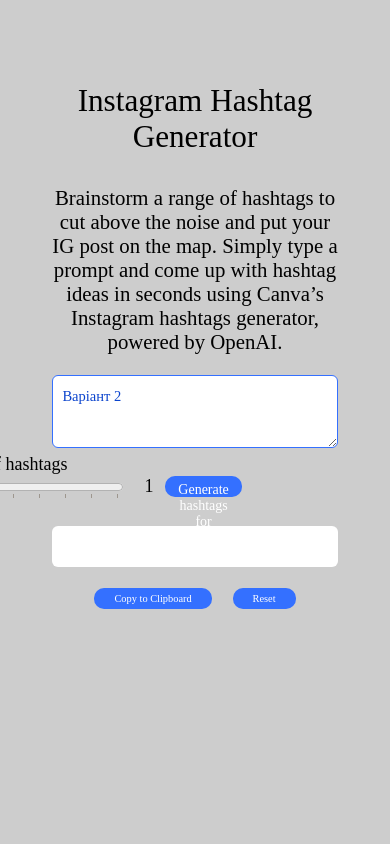
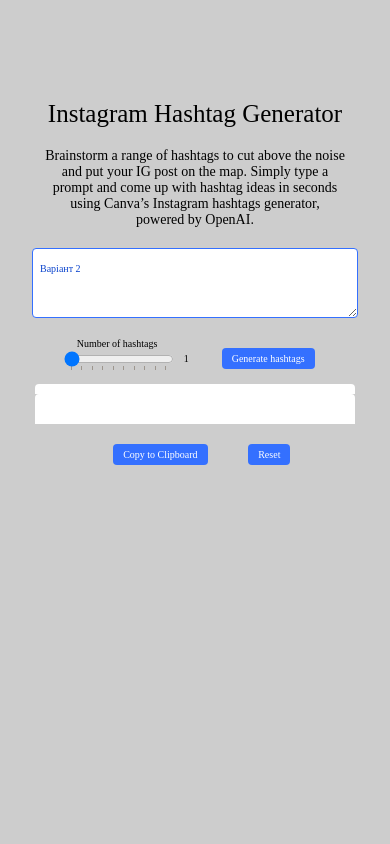
Before and after one commit to pylypchukroman/smart_hashtag_generator, a React (Create React App) app in the folder hashtag_generator/: page / in a window 390 px wide. Shown: the top 844 px of the page. Built offline with nearby package versions, Linux system fonts and the light colour scheme.

Commit message:
added styles for mobile

```diff
--- a/hashtag_generator/src/App.module.scss
+++ b/hashtag_generator/src/App.module.scss
@@ -2,10 +2,13 @@
 @use 'src/styles/varibles';
 
 .app {
-  @include mixins.size('padding-right', 50, 300);
-  @include mixins.size('padding-left', 50, 300);
-  @include mixins.size('padding-top', 80, 120);
-  @include mixins.size('padding-bottom', 100, 150);
+  @include mixins.size('padding-right', 10, 20);
+  @include mixins.size('padding-left', 10, 20);
+  @include mixins.size('padding-top', 100, 120);
+  @include mixins.size('padding-bottom', 20, 150);
   background-color: varibles.$silver;
   height: 100vh;
+  display: flex;
+  align-items: center;
+  flex-direction: column;
 }
--- a/hashtag_generator/src/components/Hashtag/Hashtag.module.scss
+++ b/hashtag_generator/src/components/Hashtag/Hashtag.module.scss
@@ -2,14 +2,14 @@
 @use 'src/styles/varibles';
 
 .button {
-  width: auto;
-  border-radius: 6px;
   @include mixins.size('font-size', 10, 22);
   @include mixins.size('margin-right', 5, 8);
   @include mixins.size('padding-top', 5, 5);
   @include mixins.size('padding-bottom', 5, 5);
   @include mixins.size('padding-right', 5, 15);
   @include mixins.size('padding-left', 5, 15);
+  @include mixins.size('border-radius', 4, 6);
+  width: auto;
   font-family: varibles.$ubuntu;
   border: 1px solid varibles.$light-blue;
 }
--- a/hashtag_generator/src/components/Hero/Hero.jsx
+++ b/hashtag_generator/src/components/Hero/Hero.jsx
@@ -3,13 +3,13 @@
 export const Hero = () => {
     return (
 
-        <>
+        <div className={styles.heroArea}>
             <p className={styles.heroText}>
                 Instagram Hashtag Generator
             </p>
             <p className={styles.secondaryText}>
                 Brainstorm a range of hashtags to cut above the noise and put your IG post on the map. Simply type a prompt and come up with hashtag ideas in seconds using Canva’s Instagram hashtags generator, powered by OpenAI.
             </p>
-        </>
+        </div>
     )
 }
--- a/hashtag_generator/src/components/Hero/Hero.module.scss
+++ b/hashtag_generator/src/components/Hero/Hero.module.scss
@@ -2,16 +2,23 @@
 @use 'src/styles/varibles';
 
 .heroText {
-  @include mixins.size('font-size', 30, 50);
-  @include mixins.size('margin-bottom', 30, 40);
+  @include mixins.size('font-size', 25, 50);
+  @include mixins.size('margin-bottom', 20, 40);
   font-family: varibles.$ubuntu;
   margin-top: 0;
   text-align: center;
 }
 .secondaryText {
   @include mixins.size('margin-bottom', 20, 50);
-  @include mixins.size('font-size', 20, 20);
+  @include mixins.size('font-size', 14, 20);
+  @include mixins.size('width', 300, 800);
   font-family: varibles.$ubuntu;
   text-align: center;
   margin-top: 0;
 }
+.heroArea {
+  display: flex;
+  flex-direction: column;
+  align-items: center;
+  justify-content: center;
+}
--- a/hashtag_generator/src/components/Input/Input.module.scss
+++ b/hashtag_generator/src/components/Input/Input.module.scss
@@ -9,15 +9,15 @@
   justify-content: center;
 }
   .inputStyle {
-    @include mixins.size('font-size', 14, 20);
+    @include mixins.size('font-size', 10, 20);
     @include mixins.size('height', 40, 88);
     @include mixins.size('padding-top', 14, 20);
     @include mixins.size('padding-bottom', 14, 20);
     @include mixins.size('padding-right', 14, 15);
-    @include mixins.size('padding-left', 14, 15);
+    @include mixins.size('padding-left', 10, 15);
     @include mixins.size('width', 300, 800);
+    @include mixins.size('border-radius', 4, 6);
     font-family: varibles.$ubuntu;
-    border-radius: 6px;
     border: 1px solid varibles.$light-blue;
     outline: none;
     position: relative;
@@ -27,7 +27,8 @@
 .animatedTextStyle {
   @include mixins.size('top', 20, 30);
   @include mixins.size('left', 10, 15);
-  @include mixins.size('font-size', 14, 20);
+  @include mixins.size('font-size', 10, 20);
+  @include mixins.size('width', 250, 800);
   position: absolute;
   font-family: varibles.$ubuntu;
   color: varibles.$dark-blue;
--- a/hashtag_generator/src/components/MainInput/MainInput.jsx
+++ b/hashtag_generator/src/components/MainInput/MainInput.jsx
@@ -68,7 +68,7 @@
                     <p className={styles.hashtagsNumber}>{numberOfHashtags}</p>
                 </div>
                 <button type="submit" className={styles.submitBtn}>
-                    Generate hashtags for Instagram
+                    Generate hashtags
                 </button>
             </div>
         </form>
--- a/hashtag_generator/src/components/MainInput/MainInput.module.scss
+++ b/hashtag_generator/src/components/MainInput/MainInput.module.scss
@@ -2,8 +2,8 @@
 @use 'src/styles/varibles';
 
 .numberInputWrapper {
-  @include mixins.size('margin-top', 10, 30);
-  @include mixins.size('width', 10, 850);
+  @include mixins.size('margin-top', 25, 30);
+  @include mixins.size('width', 330, 850);
   display: flex;
   justify-content: center;
   align-items: center;
@@ -21,34 +21,36 @@
 }
 .hashtagsNumber {
   @include mixins.size('width', 10, 40);
-  font-size: 18px;
+  @include mixins.size('font-size', 10, 18);
   font-family: varibles.$ubuntu;
 }
 .label {
+  @include mixins.size('font-size', 10, 18);
+  @include mixins.size('bottom', 25, 40);
+  @include mixins.size('left', 15, 50);
+  @include mixins.size('width', 120, 200);
   position: absolute;
-  bottom: 40px;
-  left: 50px;
-  font-size: 18px;
   font-family: varibles.$ubuntu;
 }
 
 input[type="range"] {
-  width: 250px;
-  margin-right: 20px;
+  @include mixins.size('width', 110, 250);
+  @include mixins.size('margin-right', 10, 20);
 }
 
 .submitBtn {
-  font-family: varibles.$ubuntu;
   @include mixins.size('margin-left', 10, 100);
-  @include mixins.size('height', 10, 40);
+  @include mixins.size('margin-right', 10, 50);
+  @include mixins.size('font-size', 10, 20);
+  @include mixins.size('border-radius', 4, 6);
   @include mixins.size('padding-top', 5, 5);
-  @include mixins.size('padding-bottom', 15, 5);
-  @include mixins.size('padding-left', 10, 15);
-  @include mixins.size('padding-right', 10, 15);
-  font-size: 14px;
+  @include mixins.size('padding-bottom', 5, 5);
+  @include mixins.size('padding-left', 10, 20);
+  @include mixins.size('padding-right', 10, 20);
   background-color: varibles.$light-blue;
-  border-radius: 10px;
+  height: auto;
   outline: none;
   border: none;
   color: varibles.$white;
+  font-family: varibles.$ubuntu;
 }
--- a/hashtag_generator/src/components/Output/Output.module.scss
+++ b/hashtag_generator/src/components/Output/Output.module.scss
@@ -6,25 +6,26 @@
   @include mixins.size('padding-left', 10, 20);
   @include mixins.size('padding-right', 10, 20);
   @include mixins.size('font-size', 10, 18);
+  @include mixins.size('border-top-left-radius', 4, 6);
+  @include mixins.size('border-top-right-radius', 4, 6);
   padding-bottom: 0;
   margin-bottom: 0;
   font-family: varibles.$ubuntu;
   height: auto;
   background-color: varibles.$white;
-  border-top-left-radius: 6px;
-  border-top-right-radius: 6px;
   overflow-wrap: break-word;
 }
 .hashtags {
   @include mixins.size('padding', 10, 20);
   @include mixins.size('font-size', 10, 18);
   @include mixins.size('min-height', 10, 18);
+  @include mixins.size('width', 300, 800);
+  @include mixins.size('border-top-left-radius', 4, 6);
+  @include mixins.size('border-top-right-radius', 4, 6);
   color: varibles.$dark-blue;
   margin-top: 0;
-  font-family: Ubuntu, serif;
+  font-family: varibles.$ubuntu;
   background-color: white;
-  border-bottom-left-radius: 6px;
-  border-bottom-right-radius: 6px;
   overflow-wrap: break-word;
 }
 .hashtagsArea {
@@ -45,10 +46,13 @@
   @include mixins.size('margin-left', 10, 100);
   @include mixins.size('margin-right', 10, 50);
   @include mixins.size('font-size', 10, 20);
+  @include mixins.size('padding-top', 5, 5);
+  @include mixins.size('padding-bottom', 5, 5);
+  @include mixins.size('padding-left', 10, 20);
+  @include mixins.size('padding-right', 10, 20);
+  @include mixins.size('border-radius', 4, 6);
   background-color: varibles.$light-blue;
   height: auto;
-  border-radius: 10px;
-  padding: 5px 20px;
   outline: none;
   border: none;
   color: varibles.$white;
--- a/hashtag_generator/src/styles/mixins.scss
+++ b/hashtag_generator/src/styles/mixins.scss
@@ -1,15 +1,24 @@
 @use './varibles';
 
-@mixin size($propName, $mobileValue, $desktopValue) {
-  @if $mobileValue {
-    #{$propName}: #{$mobileValue / varibles.$mobile-mockup * 100}vw;
+@function strip-unit($value) {
+  @if type-of($value) == 'number' and not unitless($value) {
+    @return $value / (1 * 1#{unit($value)});
   }
+  @return $value;
+}
 
-  @if $desktopValue {
-    @media (min-width: #{varibles.$breakpoint}px) {
-      #{$propName}: #{$desktopValue / varibles.$desktop-mockup * 100}vw;
-    }
-  }
+@mixin size($propName, $mobileValue, $desktopValue, $maxWidth: 1440) {
+  $mobileBase: strip-unit(varibles.$mobile-mockup);
+  $desktopBase: strip-unit(varibles.$desktop-mockup);
+  $maxBase: strip-unit($maxWidth);
+
+  $fluidValue: ($desktopValue / $desktopBase * 100) * 1vw;
+
+  #{$propName}: clamp(
+          #{$mobileValue}px,
+          #{$fluidValue},
+          #{$desktopValue}px
+  );
 }
 
 @mixin for-mobile {
```
